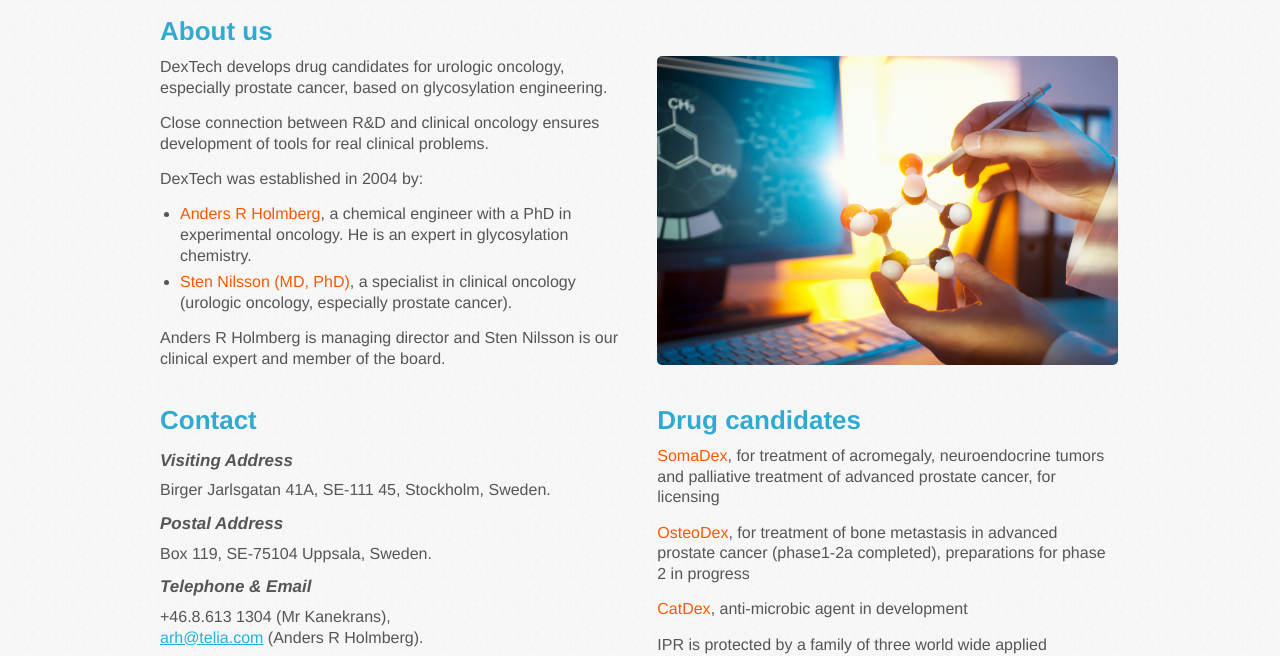
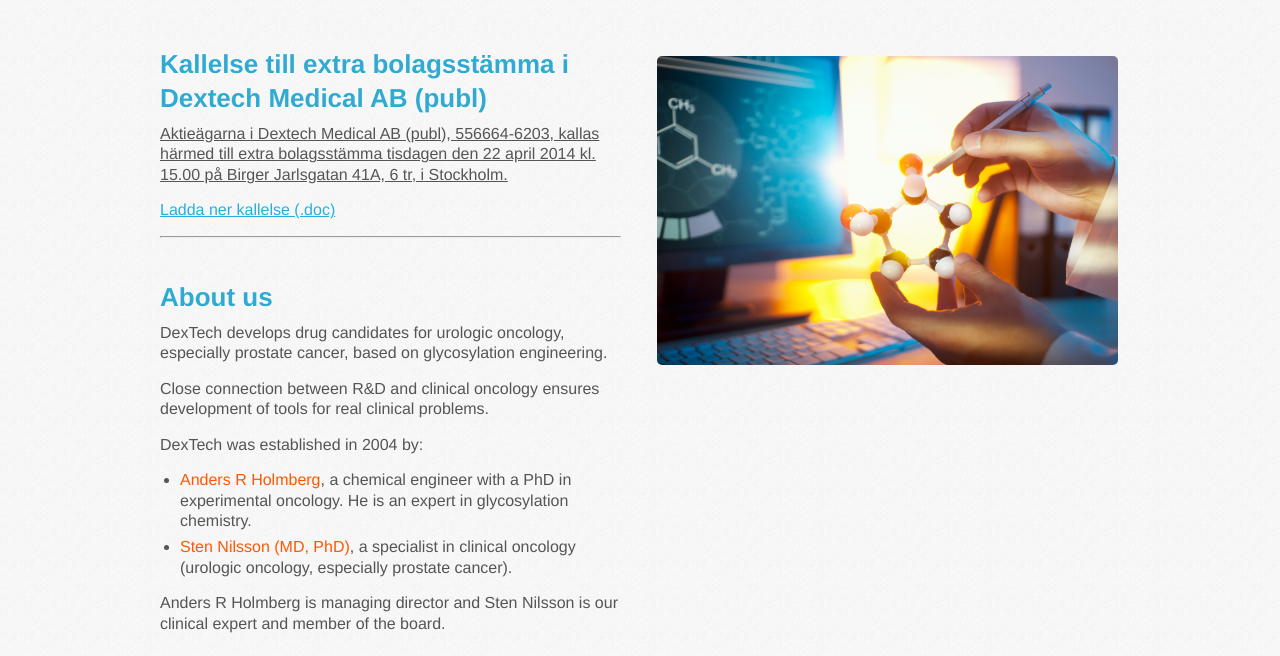
Before and after one commit to littke/dextech, a plain HTML site: page index.html in a window 1280 px wide. Shown: the part 167-823 px from the top of the page. Drawn offline with Linux system fonts and the light colour scheme.

Commit message:
Added kallelse.

```diff
--- a/index.html
+++ b/index.html
@@ -34,6 +34,13 @@
     <div class="container" id="main">
         <div class="row">
             <div class="sixcol">
+
+            	<h2 style="margin-top: 43px;">Kallelse till extra bolagsstämma i Dextech Medical AB (publ)</h2>
+            	<p><a style="color: #555;" href="PM_Kallelse_Dextech_Medical_140404.doc" target="_blank">Aktieägarna i Dextech Medical AB (publ), 556664-6203, kallas härmed till extra bolagsstämma tisdagen den 22 april 2014 kl. 15.00 på Birger Jarlsgatan 41A, 6 tr, i Stockholm.</a></p>
+            	<p><a href="PM_Kallelse_Dextech_Medical_140404.doc" target="_blank">Ladda ner kallelse (.doc)</a></p>
+            	<hr />
+            	<p>&nbsp;</p>
+
                 <h2>About us</h2>
                 <p>DexTech develops drug candidates for urologic oncology, especially prostate cancer, based on glycosylation engineering.</p>
                 <p>Close connection between R&amp;D and clinical oncology ensures development of tools for real clinical problems.</p>
@@ -48,7 +55,7 @@
             </div>
 
             <div class="sixcol last" id="illustration">
-                <img src="/img/illustration.png" alt=""/>
+                <img src="img/illustration.png" alt=""/>
             </div>
         </div>
 
```
Also changed, not shown: 1 other file.
